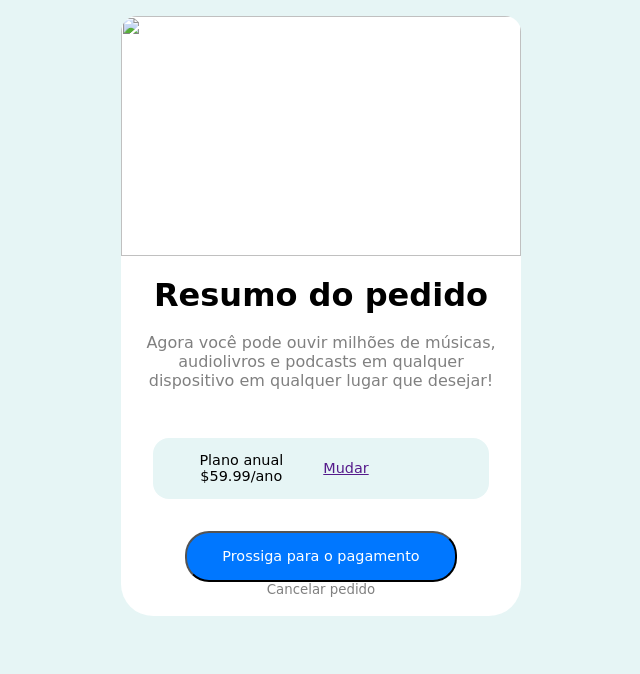
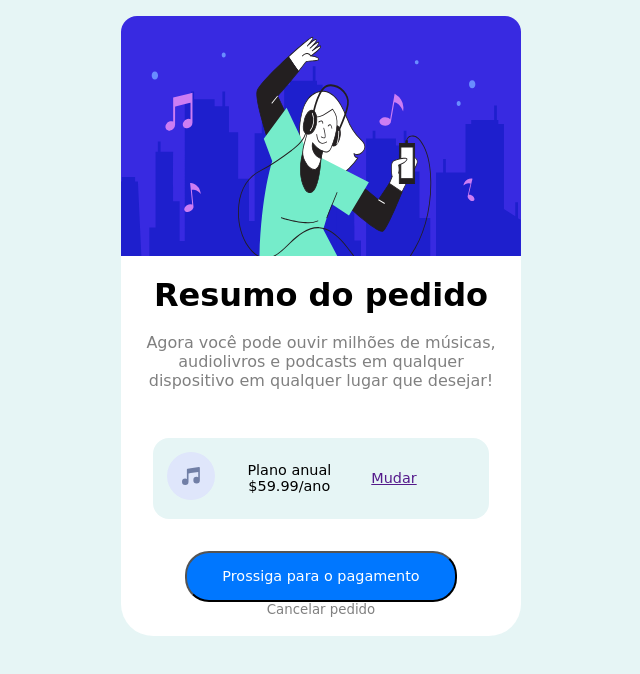
Before and after one commit to 01-FABRIZIA/music, a plain HTML site: page index.html in a window 1280 px wide. Shown: the whole page, without its empty margins (319-959 px from the left). Drawn offline with Linux system fonts and the light colour scheme.

Commit message:
Add files via upload

```diff
--- a/index.html
+++ b/index.html
@@ -8,7 +8,7 @@
       rel="icon"
       type="image/png"
       sizes="32x32"
-      href="./images/favicon-32x32.png"
+      href="favicon-32x32.png"
     />
     <title>Frontend Mentor | Order summary card</title>
 
@@ -18,7 +18,7 @@
     <br>
     <div class="main">
       <div>
-        <img class="imgOne" src="images/illustration-hero.svg" alt="" />
+        <img class="imgOne" src="illustration-hero.svg" alt="" />
         <br />
       </div>
 
@@ -33,7 +33,7 @@
 
       <div class="planAnuual">
         <div class="imgPlano">
-          <img src="images/icon-music.svg" alt="" />
+          <img src="icon-music.svg" alt="" />
         </div>
         <div class="textPlan">
           <p>Plano anual</p>
```
